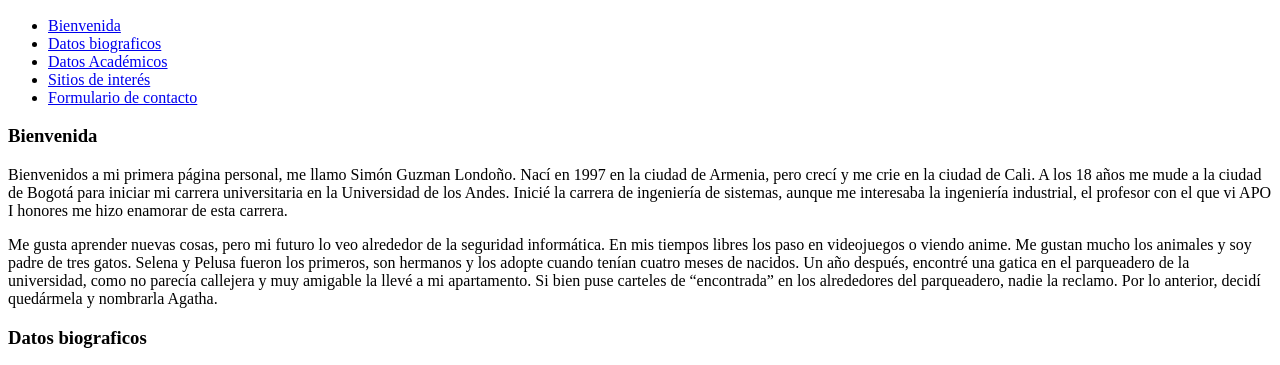
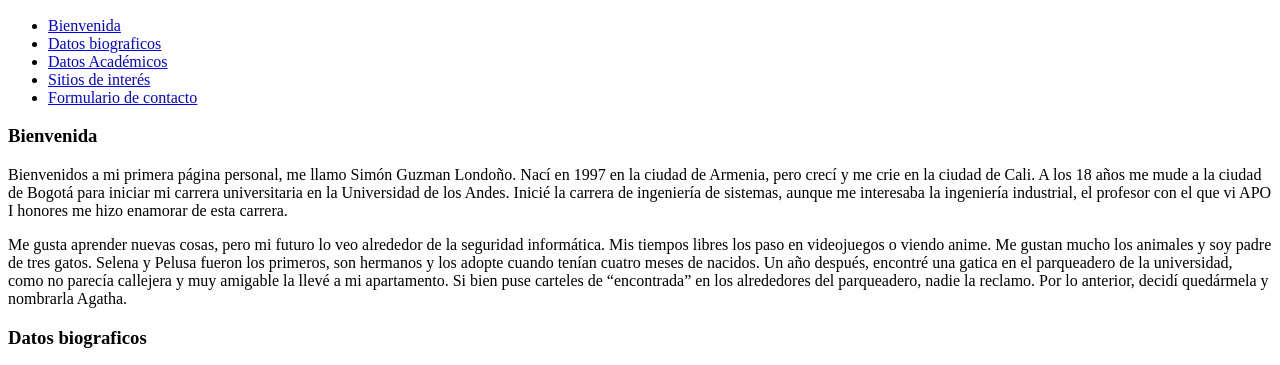
Before and after one commit to simonguzm997/My-First-Page, a plain HTML site: page index.html in a window 1280 px wide. Shown: the part 384-749 px from the top of the page. Drawn offline with Linux system fonts and the light colour scheme.

Commit message:
Update index.html

```diff
--- a/index.html
+++ b/index.html
@@ -28,7 +28,7 @@
             universitaria en la Universidad de los Andes. Inicié la carrera de ingeniería de sistemas, aunque me interesaba
             la ingeniería industrial, el profesor con el que vi APO I honores me hizo enamorar de esta carrera.
           </p>
-          Me gusta aprender nuevas cosas, pero mi futuro lo veo alrededor de la seguridad informática. En mis tiempos libres
+          Me gusta aprender nuevas cosas, pero mi futuro lo veo alrededor de la seguridad informática. Mis tiempos libres
           los paso en videojuegos o viendo anime. Me gustan mucho los animales y soy padre de tres gatos. Selena y Pelusa fueron
           los primeros, son hermanos y los adopte cuando tenían cuatro meses de nacidos. Un año después, encontré una gatica en el
           parqueadero de la universidad, como no parecía callejera y muy amigable la llevé a mi apartamento. Si bien puse carteles
```
